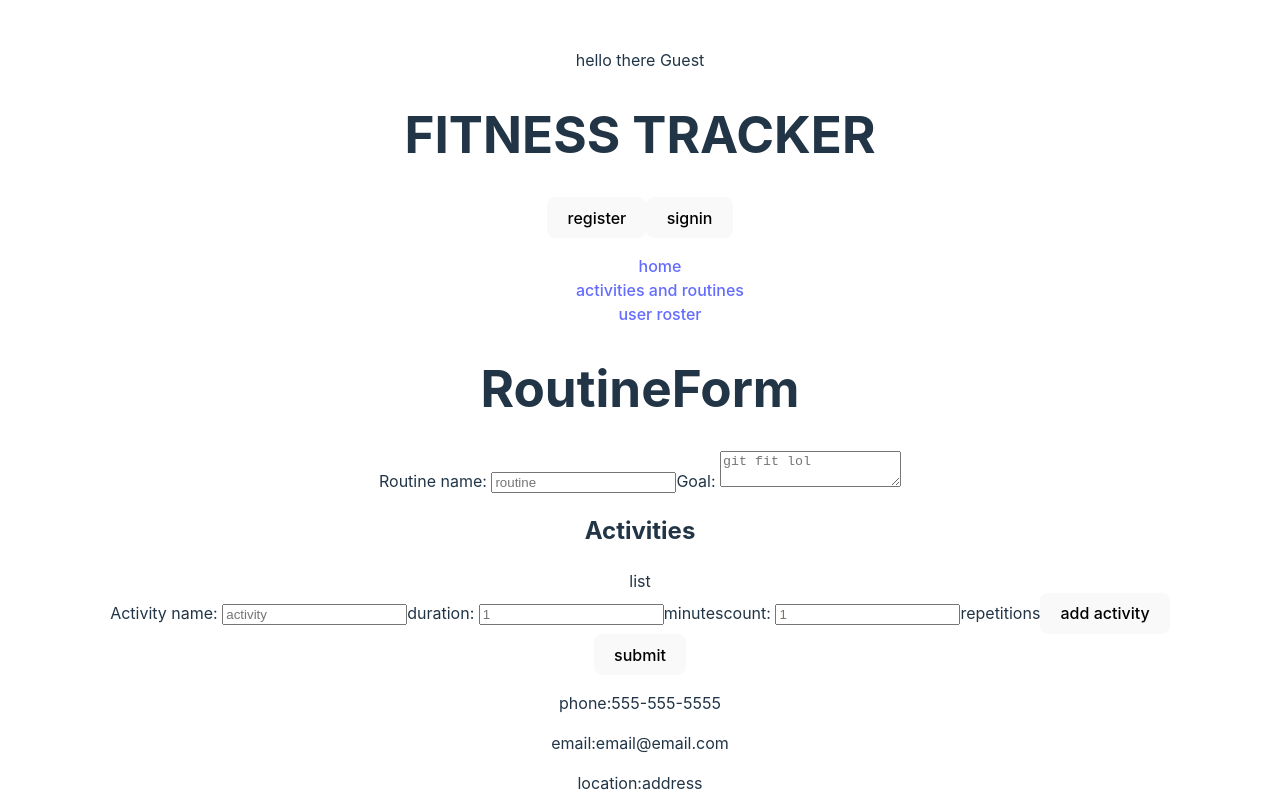
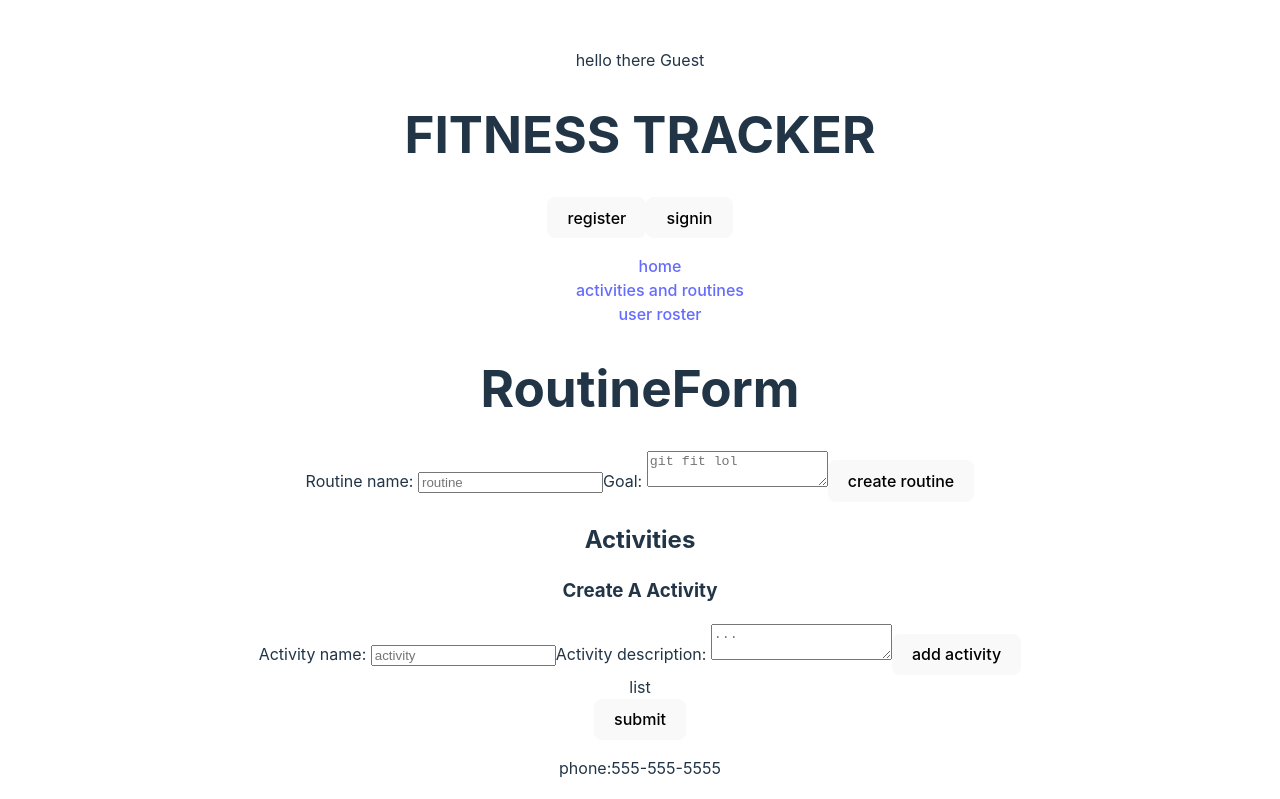
Before and after one commit to choilin310/fitness-tracker-starter, a React (Vite) app in the folder client/: page /routineform in a window 1280 px wide. Shown: the top 799 px of the page. Built offline with nearby package versions, Linux system fonts and the light colour scheme; no server answers.

Commit message:
routines form can create activities

```diff
--- a/client/src/api/activities.js
+++ b/client/src/api/activities.js
@@ -15,26 +15,25 @@ export async function getActivities() {
   }
 }
 
-export async function postActivity(token, name, description) {
+export async function postActivity(name, description) {
   try {
-    const response = await fetch(`${TRACKER_URL}activities`, {
+    const response = await fetch(`/api/activities`, {
       method: "POST",
       headers: {
         "Content-Type": "application/json",
-        Authorization: `Bearer ${token}`,
       },
       body: JSON.stringify({
-        activity: {
+
           name,
           description,
-        },
+
       }),
     });
     const result = await response.json();
     console.log("Result from postActivity: ", result);
-    if (token) {
+
       return result;
-    }
+
   } catch (error) {
     console.error(error);
   }
--- a/client/src/api/routines.js
+++ b/client/src/api/routines.js
@@ -21,7 +21,7 @@ export async function getRoutine(routine_id) {
   }
 }
 
-export async function createRoutine(token, name, goal, is_public) {
+export async function createRoutine(name, goal, is_public) {
   try {
     const response = await fetch(`/api/routines`, {
       method: "POST",
--- a/client/src/components/RoutineForm.jsx
+++ b/client/src/components/RoutineForm.jsx
@@ -1,9 +1,21 @@
 import React from "react";
-import { useState } from "react";
+import { useState, useEffect} from "react";
+import { postActivity } from "../api/activities";
 export default function RoutineForm() {
   const [routineName, setRoutineName] = useState("");
   const [goal, setGoal] = useState("");
-  const [activity, setActivity] = useState([]);
+  const [activity, setActivity] = useState("");
+  const [description,setDescription] = useState("");
+
+  useEffect(()=>{
+
+
+  })
+  async function postActivityform(){
+    const response = await postActivity(activity,description);
+    console.log("activities",response)
+}
+
   return (
     <div>
       <h1>RoutineForm</h1>
@@ -31,41 +43,29 @@ export default function RoutineForm() {
               setGoal(e.target.value);
             }}
           />
+          <button onClick={(e)=>{e.preventDefault();}}>create routine</button>
         </label>
         <h2>Activities</h2>
-        <div className="medium-container" id="activities-input-list">
-            list
-        </div>
+        <h3>Create A Activity</h3>
         <div>
           <form action="">
             <label>
               Activity name:{" "}
-              <input type="text" placeholder="activity" name="activity-name" />
+              <input type="text" placeholder="activity" name="activity-name" value={activity} onChange={(e)=>{setActivity(e.target.value)}}/>
             </label>
             <label>
-              duration:{" "}
-              <input
-                type="number"
-                placeholder="1"
-                name="duration-time"
-                min="1"
-              />
-              minutes
+              Activity description:{" "}
+              <textarea type="text" placeholder="..." name="activity-description" value={description} onChange={(e)=>{setDescription(e.target.value)}}/>
             </label>
-            <label>
-              count:{" "}
-              <input
-                type="number"
-                placeholder="1"
-                name="duration-time"
-                min="1"
-              />
-              repetitions
-            </label>
-            <button>add activity</button>
+            <button onClick={(e)=>{e.preventDefault();postActivityform();setActivity("");setDescription("");}}>add activity</button>
           </form>
 
         </div>
+
+        <div className="medium-container" id="activities-input-list">
+            list
+        </div>
+
         <button>submit</button>
       </form>
     </div>
```
Also changed, not shown: client/src/components/RoutineCard.txt, 1 other file (tests, documents, lock files or other folders).
